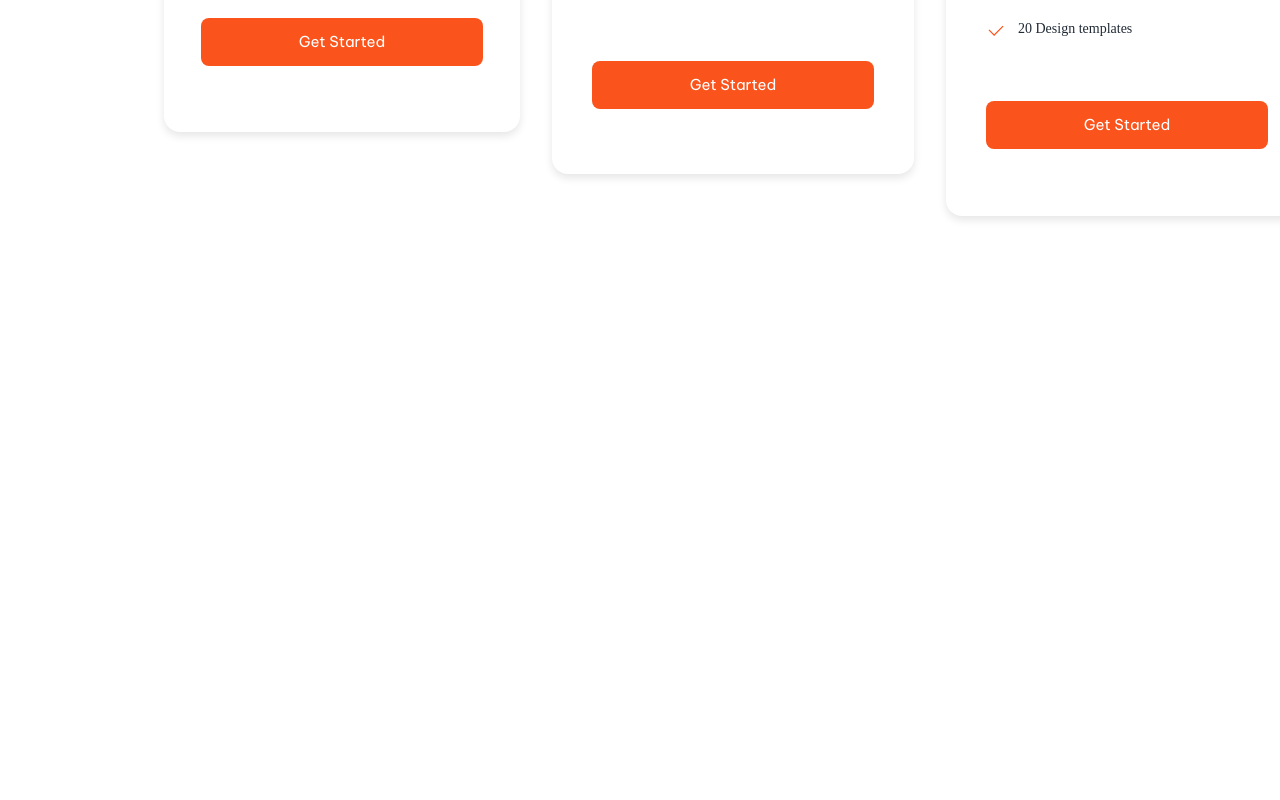
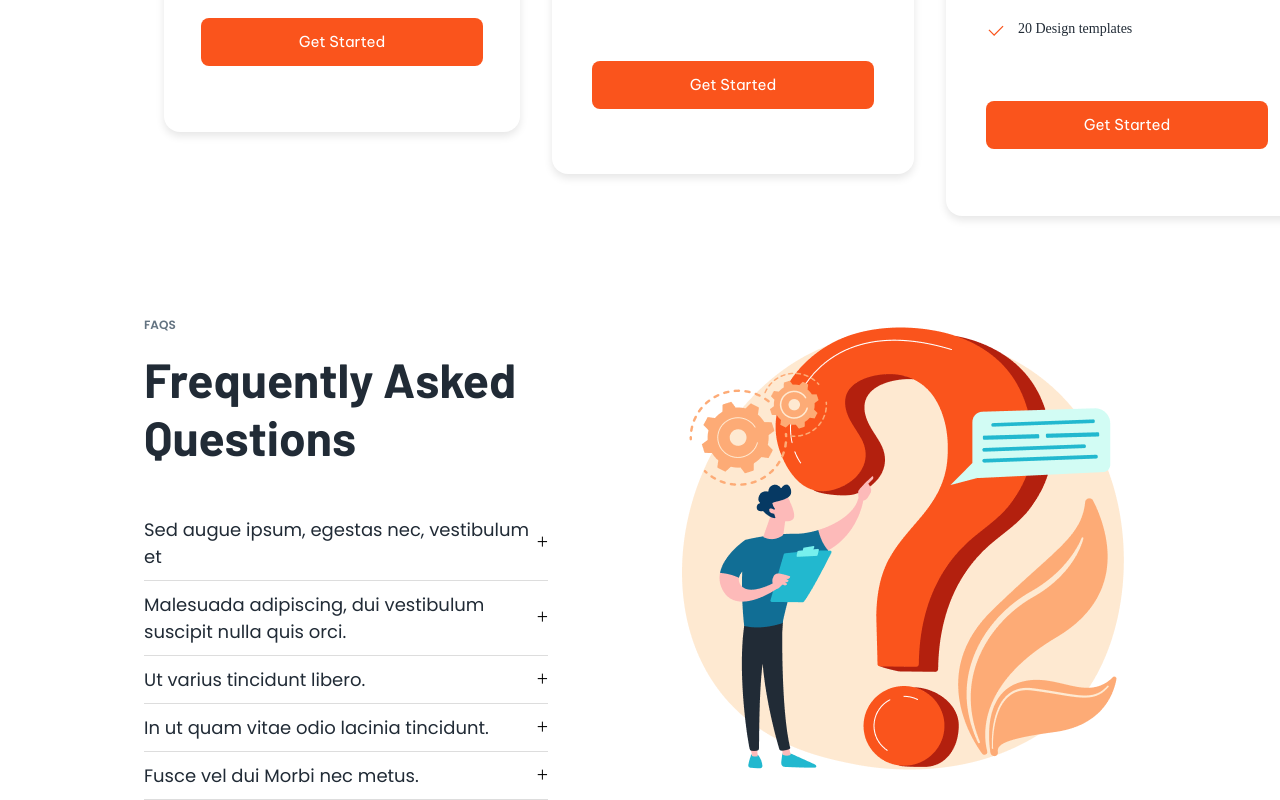
Before and after one commit to anarka312/marketing-page, a React (Create React App) app: page / in a window 1280 px wide. Shown: the part 6373-7173 px from the top of the page. Before the commit the page ends 6609 px from the top, so only its background shows below. Built offline with nearby package versions, Linux system fonts and the light colour scheme.

Commit message:
add faqs section

```diff
--- a/src/App.js
+++ b/src/App.js
@@ -7,6 +7,7 @@ import Working from "./components/Working"
 import Case from "./components/Case"
 import Team from "./components/Team"
 import Pricing from "./components/Pricing"
+import Faqs from "./components/Faqs";
 
 
 
@@ -22,6 +23,7 @@ function HomePage() {
      <Case/>
      <Team/>
      <Pricing/>
+     <Faqs/>
     </div>
   );
 }
--- /dev/null
+++ b/src/components/Faqs/Faqs.module.css
@@ -0,0 +1,48 @@
+.faqs {
+    display: flex;
+    justify-content: space-between;
+    gap: 122px;
+  margin-top: 80px;
+}
+
+.faqs_header > h2 {
+  margin-top: 16px;
+}
+
+.faqs_container {
+  margin-top: 40px;
+  width: 100%;
+
+}
+
+.faqs_item {
+    padding: 10px 0;
+    position: relative;
+    border-bottom: 1px solid #ddd;
+}
+.faqs_question {
+    display: flex;
+    justify-content: space-between;
+    align-items: center;
+    cursor: pointer;
+}
+
+.faqs_question > p {
+
+color: #212B36;
+font-size: 18px;
+}
+
+
+.faqs_question::after {
+    content: '+';
+    font-size: 20px;
+
+}
+
+.faqs_img {
+    display: flex;
+    align-items: center;
+    width: 466px;
+    height: 466px;
+}
--- /dev/null
+++ b/src/components/Faqs/index.jsx
@@ -0,0 +1,50 @@
+import React from "react";
+import styles from "./Faqs.module.css";
+import faqs from './../assets/faqs_img/faqs.png'
+
+const Faqs = () => {
+  return (
+    <div className="container">
+      <div className={styles.faqs}>
+        <div className={styles.faqs_content}>
+          <div className={styles.faqs_header}>
+            <h4>Faqs</h4>
+            <h2>Frequently Asked <br/> Questions</h2>
+          </div>
+          <div className={styles.faqs_container}>
+            <div className={styles.faqs_item}>
+              <div className={styles.faqs_question}>
+                <p>Sed augue ipsum, egestas nec, vestibulum et</p>
+              </div>
+            </div>
+            <div className={styles.faqs_item}>
+              <div className={styles.faqs_question}>
+                <p>Malesuada adipiscing, dui vestibulum suscipit nulla quis orci.</p>
+              </div>
+            </div>
+            <div className={styles.faqs_item}>
+              <div className={styles.faqs_question}>
+                <p>Ut varius tincidunt libero.</p>
+              </div>
+            </div>
+            <div className={styles.faqs_item}>
+              <div className={styles.faqs_question}>
+                <p>In ut quam vitae odio lacinia tincidunt.</p>
+              </div>
+            </div>
+            <div className={styles.faqs_item}>
+              <div className={styles.faqs_question}>
+                <p>Fusce vel dui Morbi nec metus.</p>
+              </div>
+            </div>
+          </div>
+        </div>
+        <div className={styles.faqs_img}>
+            <img src={faqs} alt="img" />
+        </div>
+      </div>
+    </div>
+  );
+};
+
+export default Faqs;
```
Also changed, not shown: src/components/assets/faqs_img/faqs.png (added), 1 other file (tests, documents, lock files or other folders).
